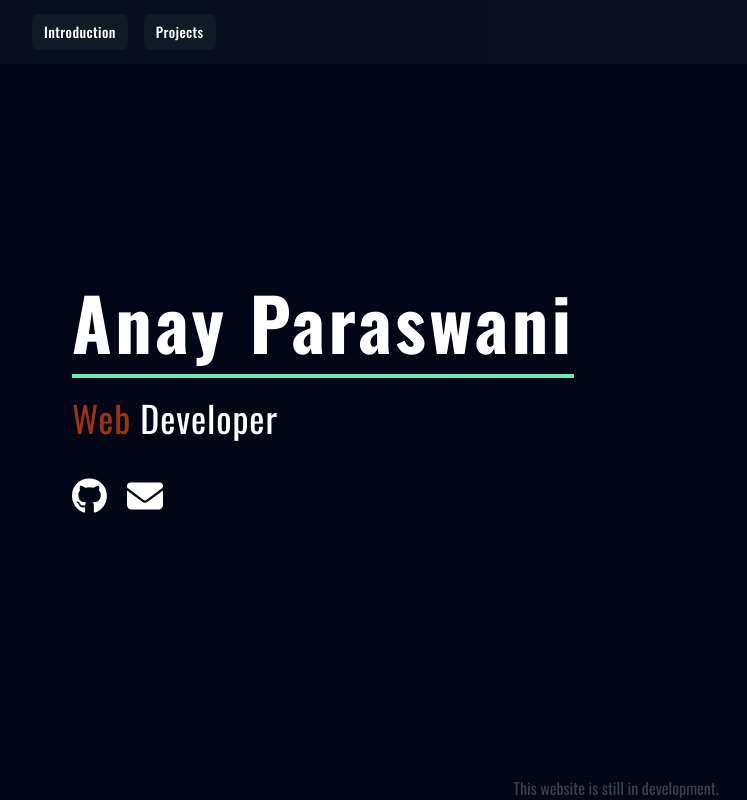
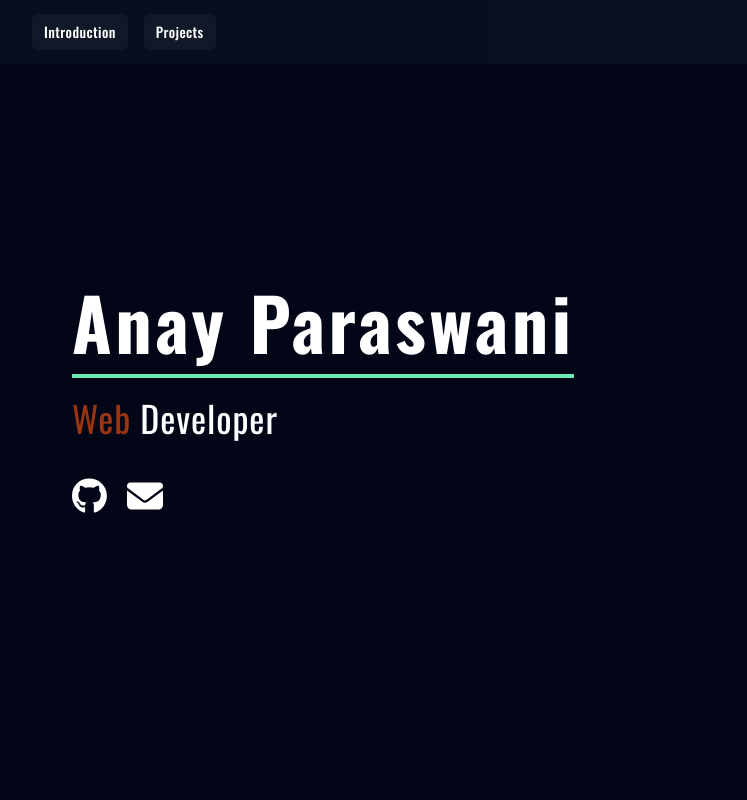
Before and after one commit to anay-208/portfolio, a Next.js app: page / in a window 1280 px wide. Shown: the top 800 px of the page, without its empty margins (24-771 px from the left). Built offline with nearby package versions, Linux system fonts and the light colour scheme.

Commit message:
remove development msg

```diff
--- a/src/app/components/introduction.tsx
+++ b/src/app/components/introduction.tsx
@@ -41,7 +41,7 @@ export default function Introduction(){
     </div>
     </div>
 
-    <p className="text-slate-700 absolute bottom-0 left-1/2 transform -translate-x-1/2">This website is still in development.</p>
+    {/* <p className="text-slate-700 absolute bottom-0 left-1/2 transform -translate-x-1/2">This website is still in development.</p> */}
 
   </div>
       )
```
